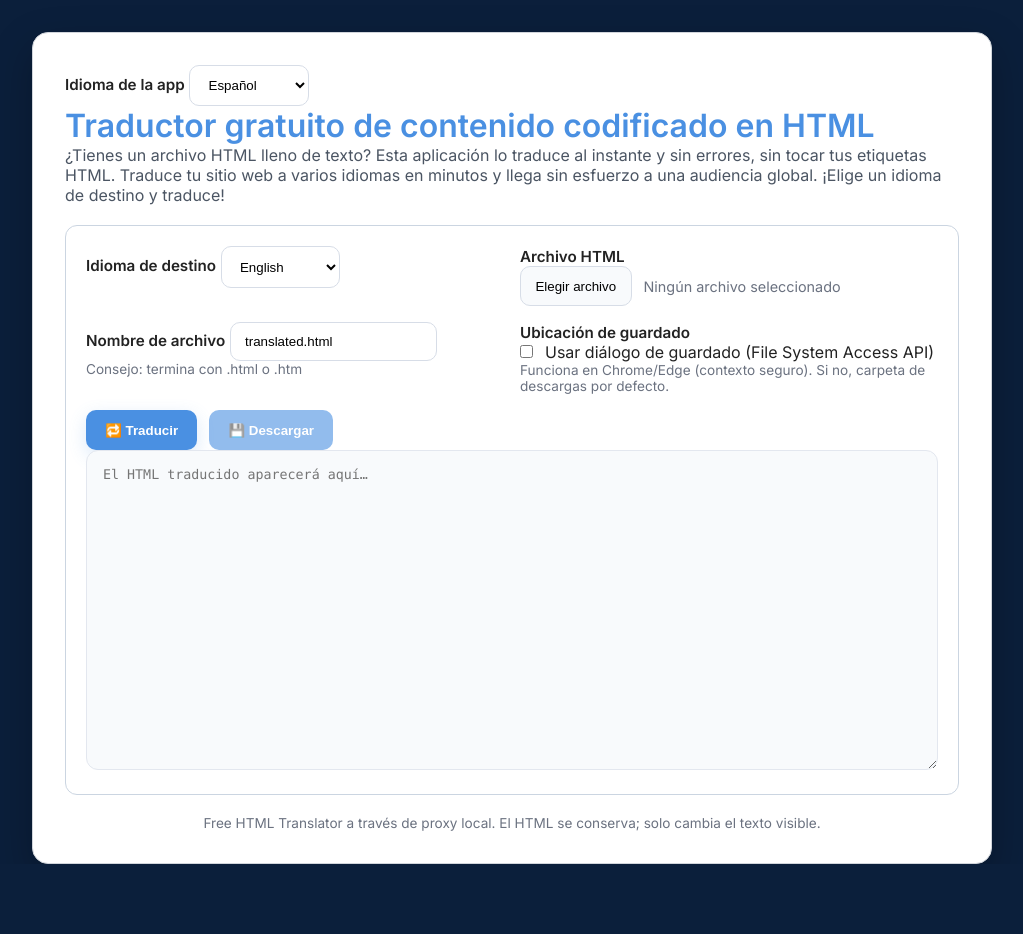
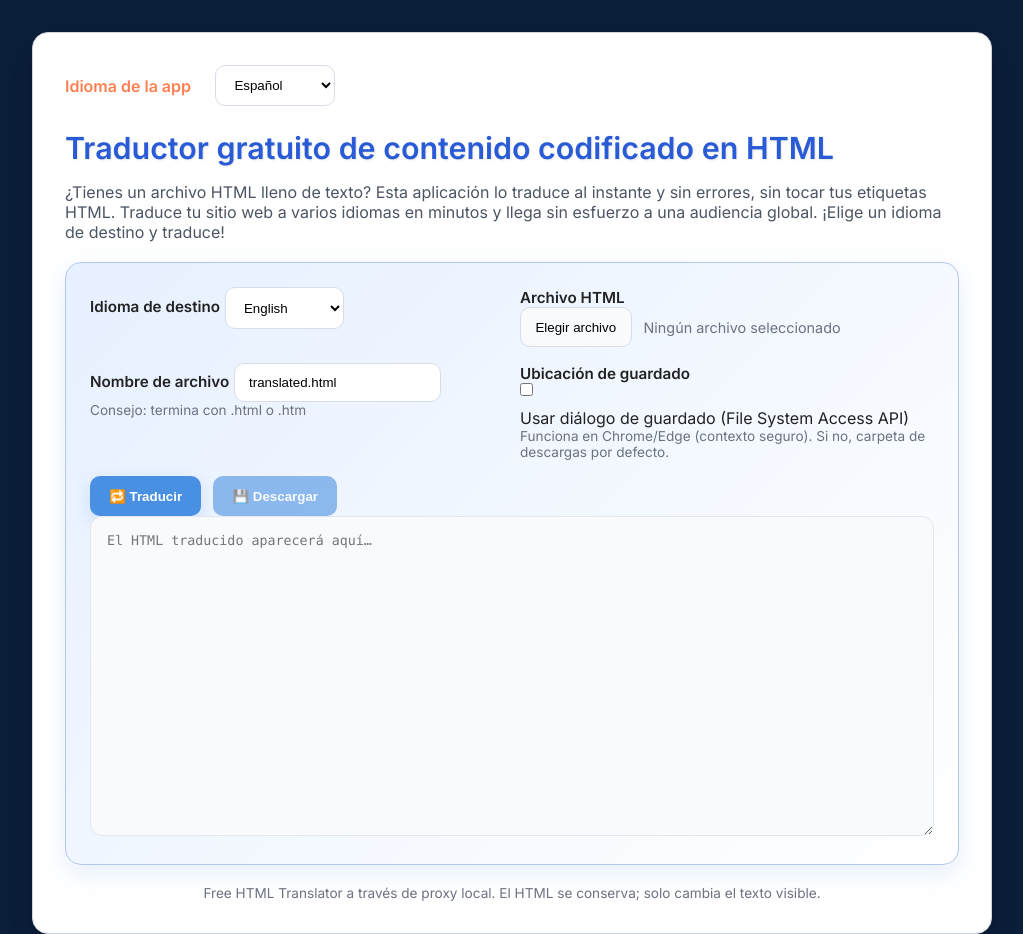
Before and after one commit to padohmen/free-html-content-translator, a plain HTML site: page site/app/es/index.html in a window 1280 px wide. Shown: the whole page, without its empty margins (128-1151 px from the left). Before the commit the page ends 864 px from the top, so only its background shows below. Drawn offline with nearby package versions, Linux system fonts and the light colour scheme.

Commit message:
added new design

```diff
--- a/site/assets/app.css
+++ b/site/assets/app.css
@@ -1,32 +1,127 @@
+:root {
+  --brand:#4a90e2;
+  --brand-700:#357ac8;
+  --bg-dark:#0b1f3b;
+  --muted:#a8b3c7;
+  --ok-bg:#d5f8cf;
+  --ok-fg:#1b5e20;
+  --err-bg:#ffd2d2;
+  --err-fg:#8b0000;
 
-    :root { --brand:#4a90e2; --brand-700:#357ac8; --bg-dark:#0b1f3b; --muted:#a8b3c7; --ok-bg:#d5f8cf; --ok-fg:#1b5e20; --err-bg:#ffd2d2; --err-fg:#8b0000; }
-    *{box-sizing:border-box;margin:0;padding:0}
-    html,body{height:100%}
-    body{font-family:'Inter',system-ui,Segoe UI,Roboto,Arial,sans-serif;background:var(--bg-dark);color:#222;display:grid;place-items:start center;padding:2rem}
-    .card{width:min(960px,100%);background:#fff;border-radius:16px;padding:2rem;box-shadow:0 16px 40px rgba(0,0,0,.25);border:1px solid #d1d5db}
-    .title-row{display:flex;justify-content:space-between;align-items:center;gap:1rem;flex-wrap:wrap;margin-bottom:1rem}
-    h1{margin:0;color:var(--brand)}
-    .ui-lang{display:flex;align-items:center;gap:.5rem}
-    .ui-lang label{font-weight:600}
-    select,input[type=text]{padding:.7rem .9rem;border-radius:10px;border:1px solid #d7dde7;background:#fff}
-    .sub{margin:0 0 1.25rem;color:#4b5563}
-    .app{border:1px solid #cbd5e1;border-radius:12px;padding:1.25rem}
-    .grid{display:grid;gap:1rem}
-    .two{grid-template-columns:1fr 1fr}
-    @media(max-width:760px){.two{grid-template-columns:1fr}}
-    label{font-weight:600;font-size:.95rem}
-    textarea{width:100%;height:320px;resize:vertical;padding:1rem;border-radius:12px;border:1px solid #e3e7ef;background:#f8fafc;font-family:ui-monospace,Menlo,Consolas,monospace}
-    .row{display:flex;gap:.75rem;align-items:center;flex-wrap:wrap}
-    .btn{background:var(--brand);color:#fff;border:none;border-radius:10px;padding:.8rem 1.2rem;font-weight:600;cursor:pointer;transition:transform .12s ease, background .12s ease;box-shadow:0 6px 18px rgba(74,144,226,.2)}
-    .btn:hover{background:var(--brand-700);transform:translateY(-1px)}
-    .btn:disabled{opacity:.6;cursor:not-allowed;box-shadow:none;transform:none}
-    .message{display:none;margin-top:1rem;padding:.9rem 1rem;border-radius:10px;font-weight:600}
-    .ok{background:var(--ok-bg);color:var(--ok-fg)}
-    .err{background:var(--err-bg);color:var(--err-fg)}
-    .progress{display:none;margin-top:.5rem;font-size:.9rem;color:#6b7280}
-    .footer{margin-top:1.25rem;color:#6b7280;font-size:.85rem;text-align:center}
-    .hint{font-size:.85rem;color:#6b7280}
-    .file-wrap{display:flex;gap:.75rem;align-items:center}
-    .file-input{position:absolute;left:-9999px;visibility:hidden}
-    .file-btn{background:#f8fafc;border:1px solid #d7dde7;border-radius:10px;padding:.7rem .9rem;cursor:pointer}
-    .file-name{color:#6b7280;font-size:.9rem}
+  --app-bg:#f0f4ff;
+  --app-border:#b3c7f0;
+  --app-gradient:linear-gradient(135deg, #e6f0ff, #ffffff);
+
+  --label-color:#ff7f50;   /* opvallende kleur voor labels */
+  --title-color:#2a5bd7;   /* blauwe titel */
+}
+
+* { box-sizing:border-box; margin:0; padding:0; }
+html,body { height:100%; }
+
+body {
+  font-family:'Inter',system-ui,Segoe UI,Roboto,Arial,sans-serif;
+  background:var(--bg-dark);
+  color:#222;
+  display:grid;
+  place-items:start center;
+  padding:2rem;
+}
+
+.card {
+  width:min(960px,100%);
+  background:#fff;
+  border-radius:16px;
+  padding:2rem;
+  box-shadow:0 16px 40px rgba(0,0,0,.25);
+  border:1px solid #d1d5db;
+}
+
+/* ===== Header & App Language blok ===== */
+.app-header { display:flex; flex-direction:column; margin-bottom:1rem; }
+
+/* Ondersteun zowel .ui-language-wrapper (huidige) als .ui-lang (oud) */
+.ui-language-wrapper,
+.ui-lang {
+  display:flex;
+  align-items:center;
+  gap:.75rem;               /* ruimte tussen label en select */
+  margin-bottom:1.5rem;     /* witregel ONDER het blok */
+}
+
+/* Labelkleur: dek alle varianten af */
+.ui-language-wrapper label,
+.ui-lang label,
+label[for="uiLang"] {
+  color:var(--label-color) !important;
+  font-weight:600;
+  margin-right:12px;        /* extra ruimte NA 'App language' */
+  font-size:1rem;
+}
+
+/* ===== Titel ===== */
+h1 {
+  margin:0;
+  color:var(--title-color);
+  font-size:1.9rem;
+  font-weight:700;
+  text-shadow:1px 1px 2px rgba(0,0,0,0.1);
+}
+
+/* ===== Form UI ===== */
+select, input[type=text] {
+  padding:.7rem .9rem;
+  border-radius:10px;
+  border:1px solid #d7dde7;
+  background:#fff;
+}
+
+.sub { margin:0 0 1.25rem; color:#4b5563; }
+
+/* Kleurrijkere kaart voor de app */
+.app {
+  border:1px solid var(--app-border);
+  border-radius:16px;
+  padding:1.5rem;
+  background:var(--app-gradient);
+  box-shadow:0 8px 24px rgba(74,144,226,.15);
+}
+
+.grid { display:grid; gap:1rem; }
+.two { grid-template-columns:1fr 1fr; }
+@media (max-width:760px) { .two { grid-template-columns:1fr; } }
+
+label { font-weight:600; font-size:.95rem; }
+
+/* textarea */
+textarea{
+  width:100%; height:320px; resize:vertical;
+  padding:1rem; border-radius:12px;
+  border:1px solid #e3e7ef; background:#f8fafc;
+  font-family:ui-monospace,Menlo,Consolas,monospace;
+}
+
+.row{ display:flex; gap:.75rem; align-items:center; flex-wrap:wrap; }
+
+/* Buttons */
+.btn{
+  background:var(--brand); color:#fff; border:none;
+  border-radius:10px; padding:.8rem 1.2rem; font-weight:600; cursor:pointer;
+  transition:transform .12s ease, background .12s ease;
+  box-shadow:0 6px 18px rgba(74,144,226,.2);
+}
+.btn:hover{ background:var(--brand-700); transform:translateY(-1px); }
+.btn:disabled{ opacity:.6; cursor:not-allowed; box-shadow:none; transform:none; }
+
+/* Messages & misc */
+.message{ display:none; margin-top:1rem; padding:.9rem 1rem; border-radius:10px; font-weight:600; }
+.ok{ background:var(--ok-bg); color:var(--ok-fg); }
+.err{ background:var(--err-bg); color:var(--err-fg); }
+.progress{ display:none; margin-top:.5rem; font-size:.9rem; color:#6b7280; }
+.footer{ margin-top:1.25rem; color:#6b7280; font-size:.85rem; text-align:center; }
+.hint{ font-size:.85rem; color:#6b7280; }
+
+.file-wrap{ display:flex; gap:.75rem; align-items:center; }
+.file-input{ position:absolute; left:-9999px; visibility:hidden; }
+.file-btn{ background:#f8fafc; border:1px solid #d7dde7; border-radius:10px; padding:.7rem .9rem; cursor:pointer; }
+.file-name{ color:#6b7280; font-size:.9rem; }
```
Also changed, not shown: 1 other file.
